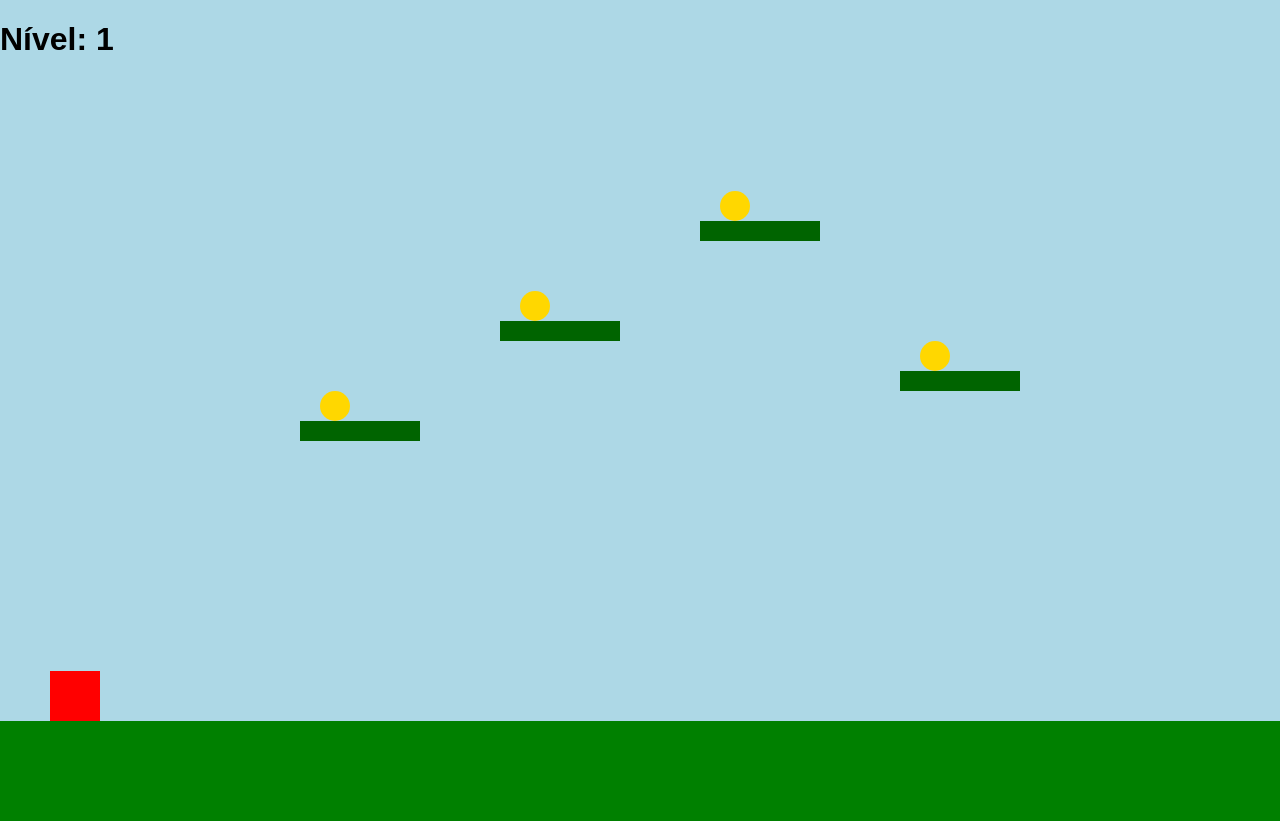
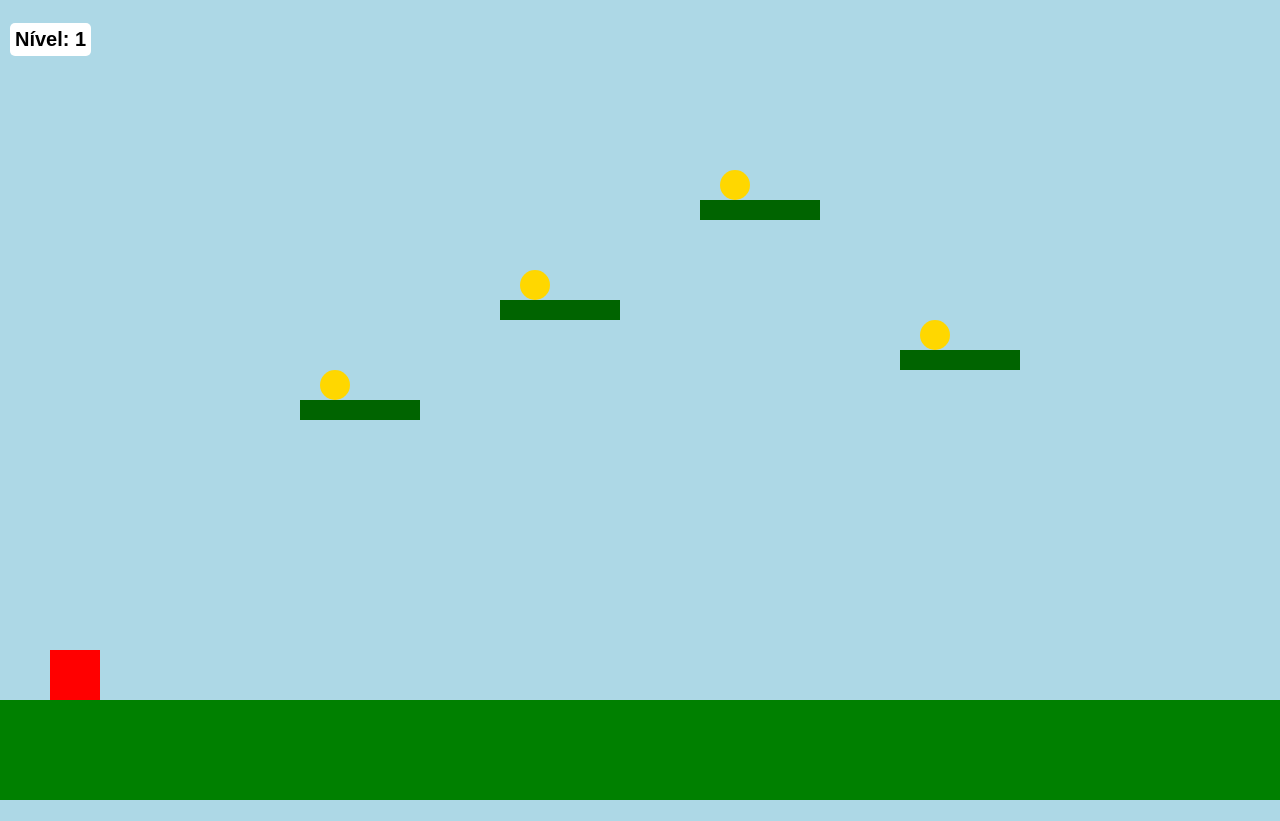
Before and after one commit to haru5u378/plataforma, a plain HTML site: page index.html in a window 1280 px wide. After the commit the page ends 800 px from the top, so only its background shows below. Drawn offline with Linux system fonts and the light colour scheme.

Commit message:
style.css

```diff
--- a/style.css
+++ b/style.css
@@ -9,6 +9,16 @@ body {
     position: relative;
     width: 100vw;
     height: 100vh;
+}
+
+#level {
+    position: absolute;
+    top: 10px;
+    left: 10px;
+    font-size: 20px;
+    background-color: white;
+    padding: 5px;
+    border-radius: 5px;
 }
 
 #player {
```
